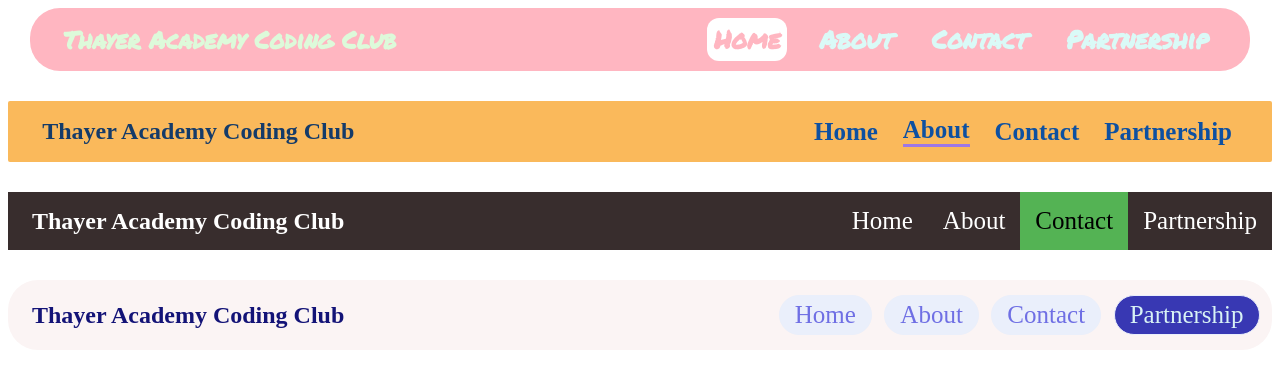
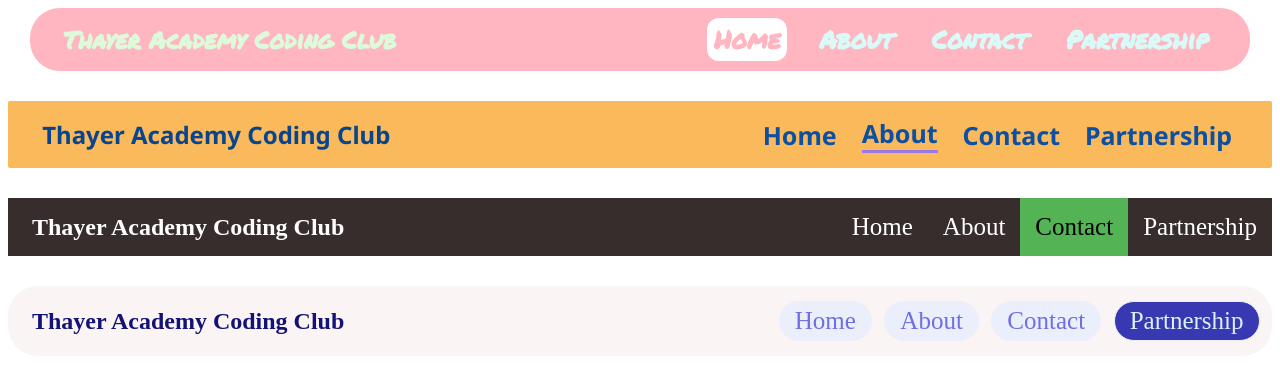
Before and after one commit to talkative-egg/navbars, a plain HTML site: page docs/index.html in a window 1280 px wide. Drawn offline with Linux system fonts and the light colour scheme.

Commit message:
Updated second nav font

```diff
--- a/docs/index.html
+++ b/docs/index.html
@@ -2,7 +2,7 @@
 <html lang="en">
     <head>
         <link rel="preconnect" href="https://fonts.gstatic.com">
-        <link href="https://fonts.googleapis.com/css2?family=Permanent+Marker&display=swap" rel="stylesheet">
+        <link href="https://fonts.googleapis.com/css2?family=Permanent+Marker&family=Noto+Sans:wght@700&display=swap" rel="stylesheet">
         <link href="styles.css" rel="stylesheet">
         <title>Nav Bars</title>
     </head>
--- a/docs/styles.css
+++ b/docs/styles.css
@@ -41,6 +41,7 @@
     border-radius: 2px;
     padding: 15px;
     margin-top: 30px;
+    font-family: 'Noto Sans', sans-serif;
 
     display: flex;
     flex-direction: row;
@@ -49,7 +50,7 @@
 
 #second h1{
     margin: auto auto auto 0.8em;
-    color: #143b69;
+    color: #08458e;
 }
 
 #second a{
```
